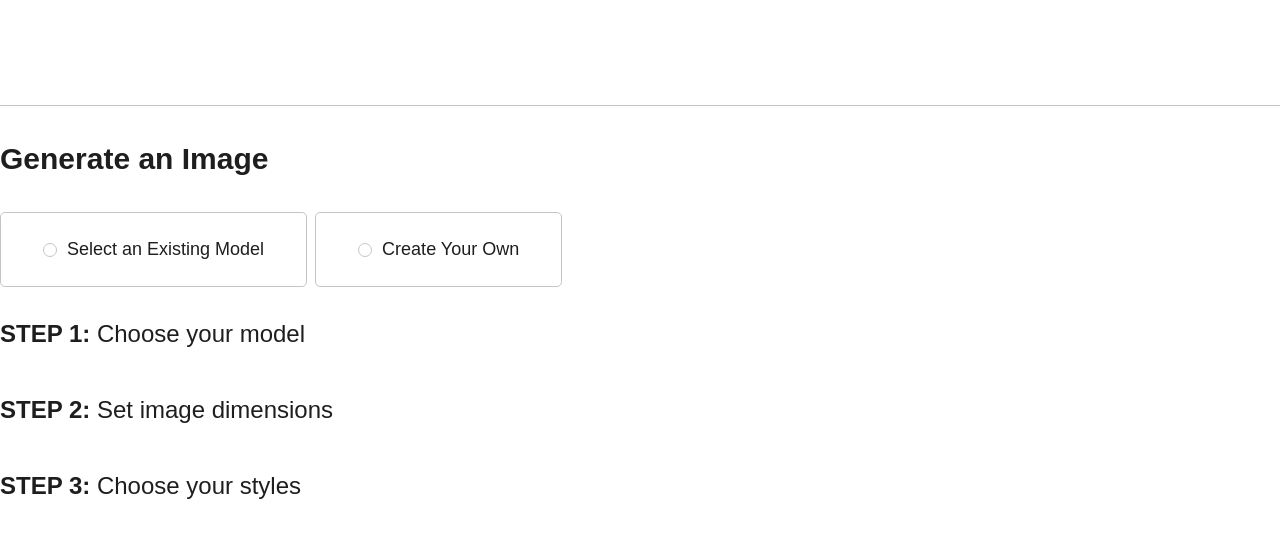
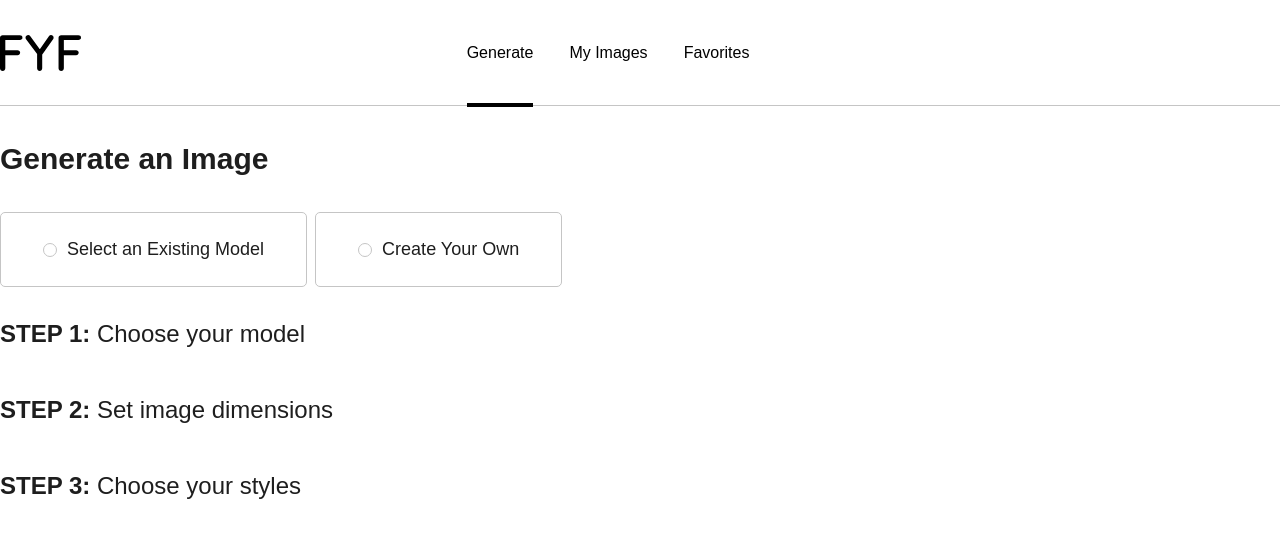
Before and after one commit to Lariicsam/vue-generate-image, a Vue app: page /create in a window 1280 px wide. Shown: the top 538 px of the page. Built offline with nearby package versions, Linux system fonts and the light colour scheme.

Commit message:
Add navigation menu in header

```diff
--- a/src/assets/scss/components/header.scss
+++ b/src/assets/scss/components/header.scss
@@ -18,4 +18,18 @@
     width: 100%;
     height: 106px;
   }
+
+  &--logo {
+    @include icon("logo-fyf", "#000000");
+    background-size: contain;
+    background-position: center;
+    display: flex;
+    height: 3.6rem;
+    width: 8.1rem;
+  }
+
+  &--navigation {
+    display: flex;
+    width: 100%;
+  }
 }
--- /dev/null
+++ b/src/assets/scss/components/the-nav.scss
@@ -0,0 +1,33 @@
+.thenav {
+  display: flex;
+  justify-content: space-between;
+  width: auto;
+  list-style-type: none;
+
+  &--item {
+    display: flex;
+    column-gap: 36px;
+    height: auto;
+    width: 100%;
+  }
+  &--link {
+    display: block;
+    font-size: 1.6rem;
+    font-weight: $semibold;
+    color: #010101;
+    text-decoration: none;
+    line-height: 19px;
+    position: relative;
+    &.selected {
+      &::after {
+        content: "";
+        height: 0.4rem;
+        background-color: #010101;
+        width: 100%;
+        position: absolute;
+        top: 6rem;
+        left: 0;
+      }
+    }
+  }
+}
--- a/src/assets/scss/index.scss
+++ b/src/assets/scss/index.scss
@@ -9,3 +9,4 @@
 @import "components/header.scss";
 @import "components/masonry-card.scss";
 @import "components/radio-button.scss";
+@import "components/the-nav.scss";
--- a/src/components/TheHeader.vue
+++ b/src/components/TheHeader.vue
@@ -2,8 +2,13 @@
   <header class="header--wrapper">
     <div class="header">
       <div class="header--logo"></div>
-      <div class="header--navigation"></div>
+      <div class="header--navigation">
+        <the-nav></the-nav>
+      </div>
       <div class="header--auth"></div>
     </div>
   </header>
 </template>
+<script setup>
+import TheNav from './TheNav.vue';
+</script>
--- /dev/null
+++ b/src/components/TheNav.vue
@@ -0,0 +1,27 @@
+<template>
+  <ul class="thenav">
+    <li class="thenav--item">
+      <a class="thenav--link selected" href="">Generate</a>
+      <a class="thenav--link" href="">My Images</a>
+      <a class="thenav--link" href="">Favorites</a>
+    </li>
+  </ul>
+</template>
+<script>
+export default {
+  name: "TheNav",
+  inheritAttrs: false,
+};
+</script>
+<script setup>
+const props = defineProps({
+  text: {
+    type: String,
+    default: "",
+  },
+  link: {
+    type: String,
+    default: "",
+  },
+});
+</script>
```
